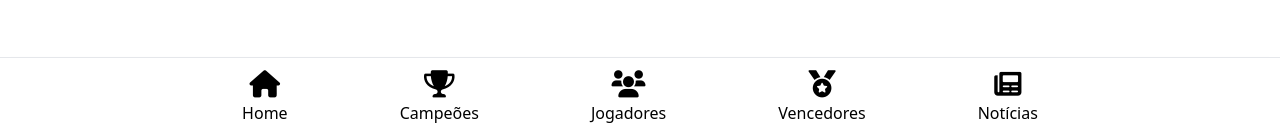
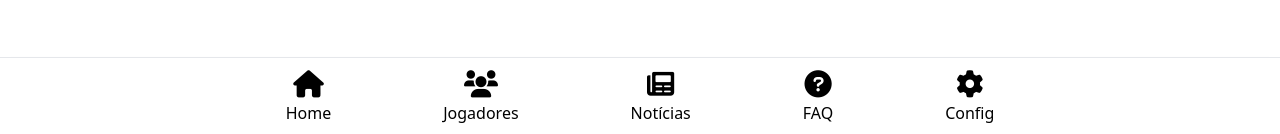
Before and after one commit to iamfelipeS/manager-league, an Angular app: page / in a window 1280 px wide. Shown: the part 663-797 px from the top of the page. Built offline with nearby package versions, Linux system fonts and the light colour scheme; no server answers; the database is empty.

Commit message:
add: novo menu

```diff
--- a/src/app/template/footer/footer.component.html
+++ b/src/app/template/footer/footer.component.html
@@ -7,26 +7,27 @@
                         [ngClass]="{'text-blue-500': activeMenuItem === 'home'}"></i>
                     <span class="text-[9px] md:text-[16px]">Home</span>
                 </li>
-                <li class="flex flex-col gap-1 items-center cursor-pointer" (click)="navigateTo('classificacao')">
-                    <i class="fa fa-trophy text-[1.7rem]" aria-hidden="true"
-                        [ngClass]="{'text-blue-500': activeMenuItem === 'classificacao'}"></i>
-                    <span class="text-[9px] md:text-[16px]">Campeões</span>
-                </li>
                 <li class="flex flex-col gap-1 items-center cursor-pointer" (click)="navigateTo('jogadores')">
                     <i class="fa fa-users text-[1.7rem]" aria-hidden="true"
                         [ngClass]="{'text-blue-500': activeMenuItem === 'jogadores'}"></i>
                     <span class="text-[9px] md:text-[16px]">Jogadores</span>
-                </li>
-                <li class="flex flex-col gap-1 items-center cursor-pointer" (click)="navigateTo('vencedores')">
-                    <i class="fa fa-medal text-[1.7rem]" aria-hidden="true"
-                        [ngClass]="{'text-blue-500': activeMenuItem === 'vencedores'}"></i>
-                    <span class="text-[9px] md:text-[16px]">Vencedores</span>
                 </li>
                 <li class="flex flex-col gap-1 items-center cursor-pointer" (click)="navigateTo('noticias')">
                     <i class="fa fa-newspaper text-[1.7rem]" aria-hidden="true"
                         [ngClass]="{'text-blue-500': activeMenuItem === 'noticias'}"></i>
                     <span class="text-[9px] md:text-[16px]">Notícias</span>
                 </li>
+                <li class="flex flex-col gap-1 items-center cursor-pointer" (click)="navigateTo('faq')">
+                    <i class="fa fa-question-circle text-[1.7rem]" aria-hidden="true"
+                        [ngClass]="{'text-blue-500': activeMenuItem === 'faq'}"></i>
+                    <span class="text-[9px] md:text-[16px]">FAQ</span>
+                </li>
+
+                <li class="flex flex-col gap-1 items-center cursor-pointer" (click)="navigateTo('config')">
+                    <i class="fa fa-cog text-[1.7rem]" aria-hidden="true"
+                    [ngClass]="{'text-blue-500': activeMenuItem === 'config'}"></i>
+                    <span class="text-[9px] md:text-[16px]">Config</span>
+                </li>
             </ul>
         </div>
     </div>
```
